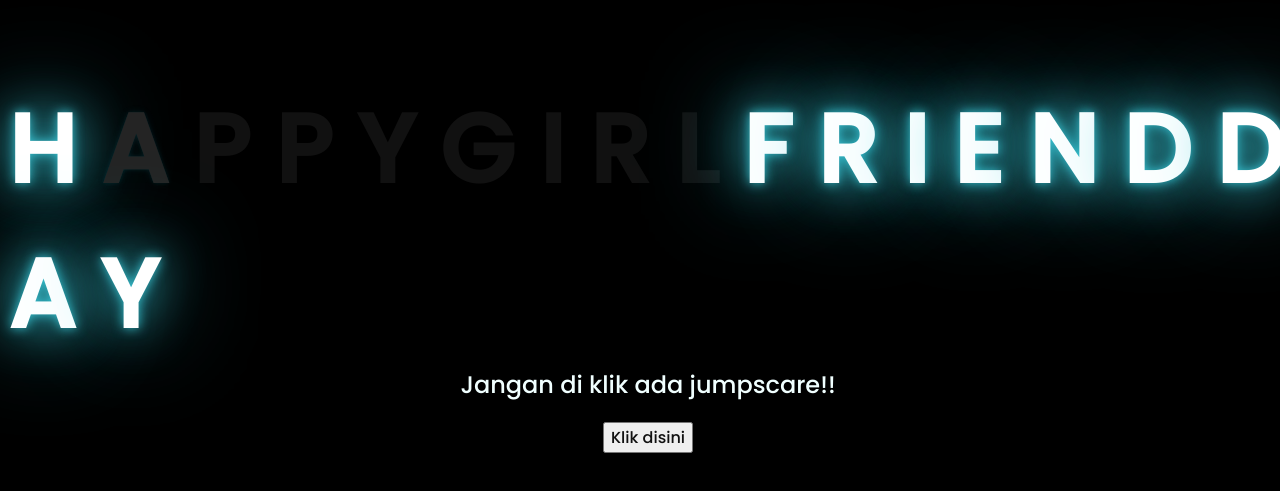
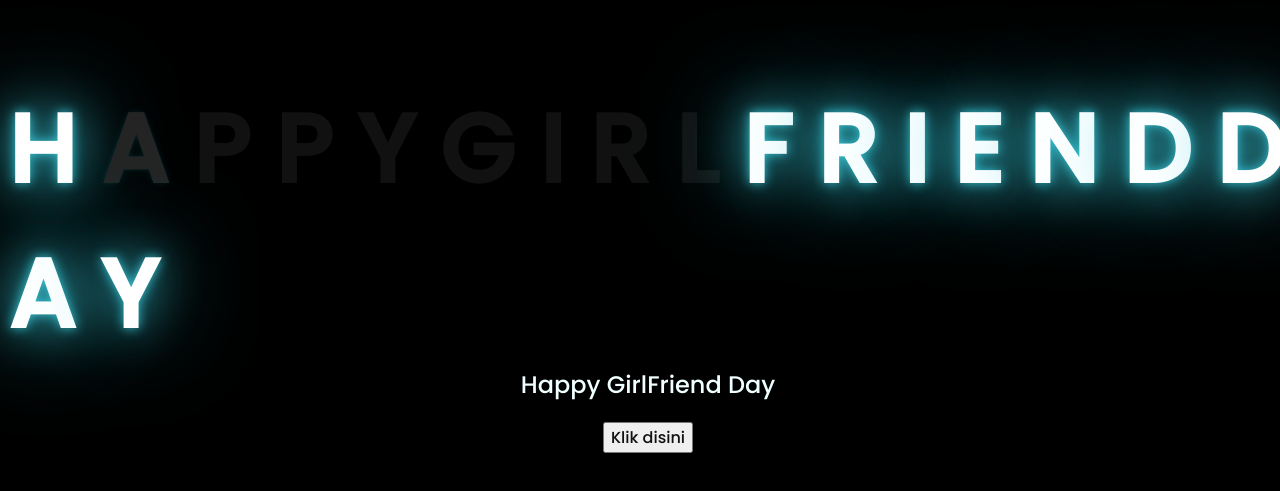
Before and after one commit to rfzhriff/apaaa-nichhh, a plain HTML site: page index.html in a window 1280 px wide. Shown: the part 143-634 px from the top of the page. Drawn offline with Linux system fonts and the light colour scheme.

Commit message:
Update index.html

```diff
--- a/index.html
+++ b/index.html
@@ -16,6 +16,7 @@
         <span>P</span>
         <span>P</span>
         <span>Y</span>
+
         <span>G</span>
         <span>I</span>
         <span>R</span>
@@ -26,12 +27,13 @@
         <span>E</span>
         <span>N</span>
         <span>D</span>
+
         <span>D</span>
         <span>A</span>
         <span>Y</span>
     </div>
     <div class="description">
-        <span>Jangan di klik ada jumpscare!!</span>
+        <span>Happy GirlFriend Day</span>
     </div>
     <div class="button">
         <button>
```
